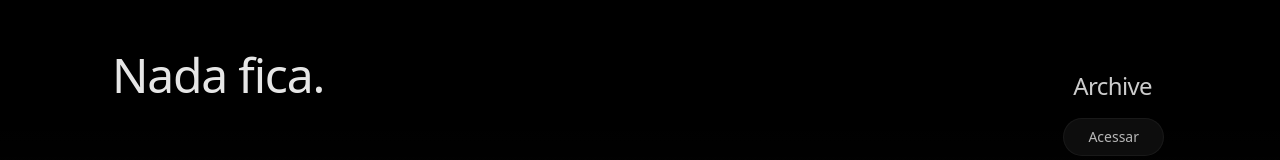
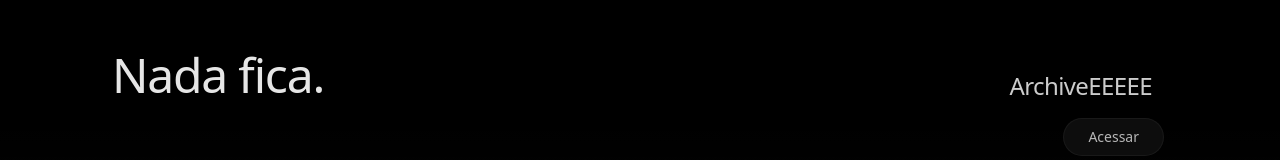
Before and after one commit to Lucas-Goes/archive, a Next.js app: page / in a window 1280 px wide. Shown: the part 282-442 px from the top of the page. Built offline with nearby package versions, Linux system fonts and the light colour scheme; no server answers.

Commit message:
test deploy 2

```diff
--- a/app/[username]/page.tsx
+++ b/app/[username]/page.tsx
@@ -66,7 +66,7 @@ export default async function PublicProfilePage({
   return (
     <main className="page">
       <div className="page-container">
-        <p style={{ color: "red" }}>VERSION 2</p>
+
         {/* =====================================================
           FLOATING ACTIONS (TOP RIGHT)
         ===================================================== */}
--- a/components/landing/LandingClient.tsx
+++ b/components/landing/LandingClient.tsx
@@ -106,7 +106,7 @@ export function LandingClient() {
           <div className="flex flex-col items-start gap-4 mt-auto pb-5 md:h-full md:items-end justify-center md:-translate-y-8.5">
 
             <span className="text-4xl md:text-2xl font-normal text-white/80 tracking-tight md:-translate-x-4">
-              Archive
+              ArchiveEEEEE
             </span>
 
             <button
```
